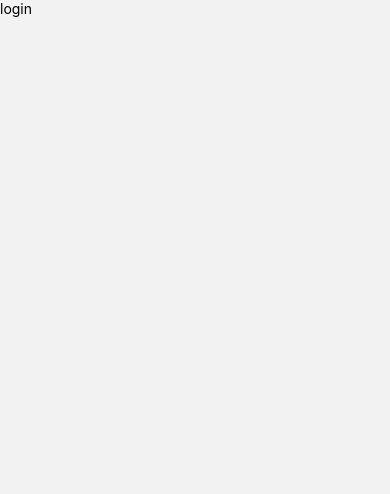
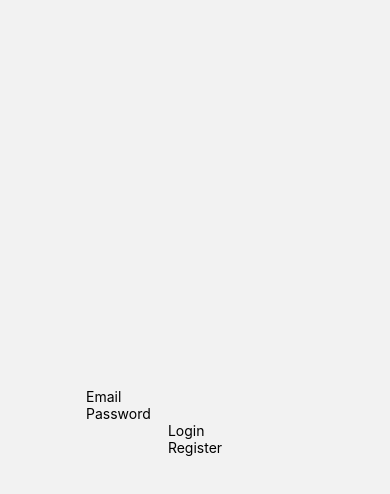
Before and after one commit to TheYuriG/fullstackTodoApp, a React Native app: screen /Login in a window 390 px wide. Shown: the top 494 px of the page. Built offline with nearby package versions, Linux system fonts and the light colour scheme.

Commit message:
basic UI for login

```diff
--- a/screens/login.js
+++ b/screens/login.js
@@ -1,14 +1,42 @@
 import { StyleSheet, Text, View } from 'react-native';
 import React from 'react';
+import { KeyboardAvoidingView, TextInput, TouchableOpacity } from 'react-native';
 
 const LoginScreen = () => {
 	return (
-		<View>
-			<Text>login</Text>
-		</View>
+		<KeyboardAvoidingView style={styles.container} behavior="padding">
+			<View style={styles.inputContainer}>
+				<TextInput
+					placeholder="Email"
+					//value={''} onChangedText={(text) => ''}
+					style={styles.input}
+				></TextInput>
+				<TextInput
+					placeholder="Password"
+					//		value={''}
+					//			onChangedText={(text) => ''}
+					secureTextEntry
+					style={styles.input}
+				></TextInput>
+			</View>
+			<View>
+				<View style={styles.buttonContainer}>
+					<TouchableOpacity onPress={() => {}} style={styles.button}>
+						<Text style={[styles.buttonText, styles.buttonOutline]}>Login</Text>
+						<Text style={styles.buttonOutlineText}>Register</Text>
+					</TouchableOpacity>
+				</View>
+			</View>
+		</KeyboardAvoidingView>
 	);
 };
 
 export default LoginScreen;
 
-const styles = StyleSheet.create({});
+const styles = StyleSheet.create({
+	container: {
+		flex: 1,
+		justifyContent: 'center',
+		alignItems: 'center',
+	},
+});
```
